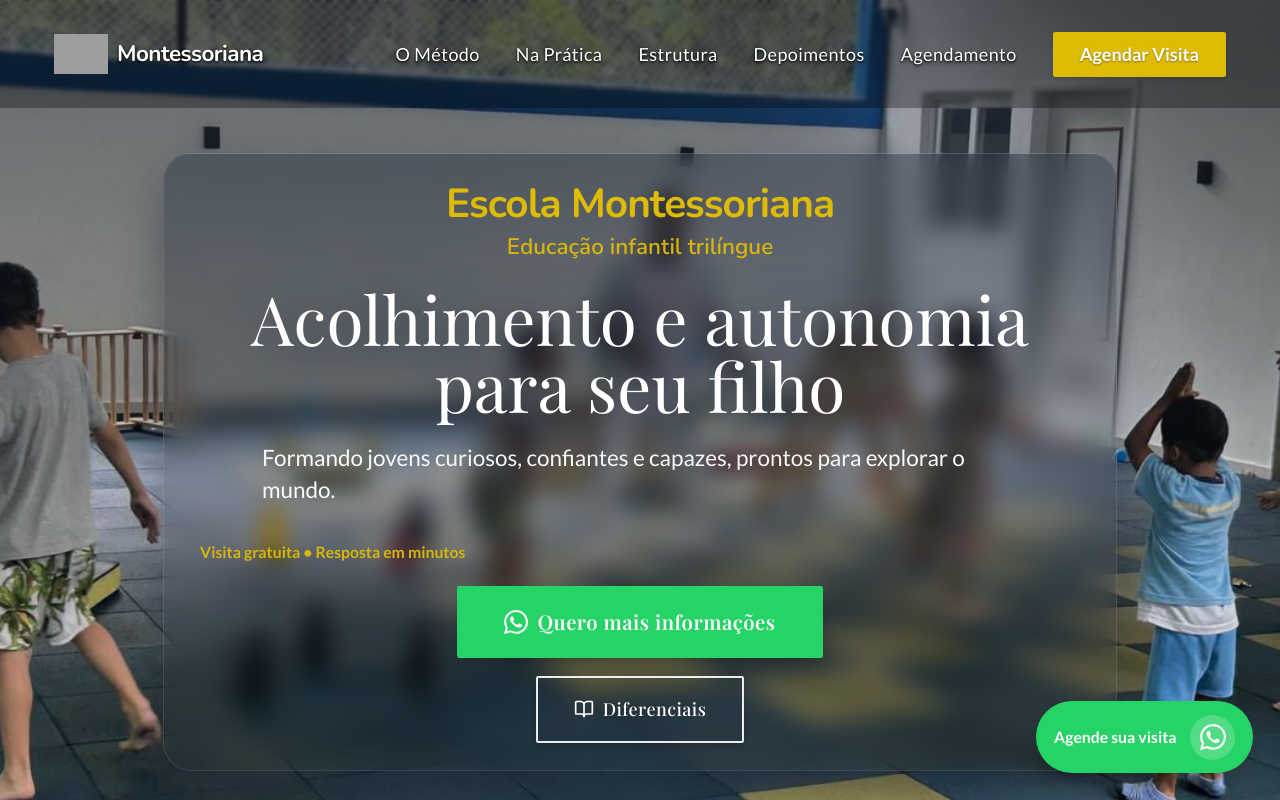
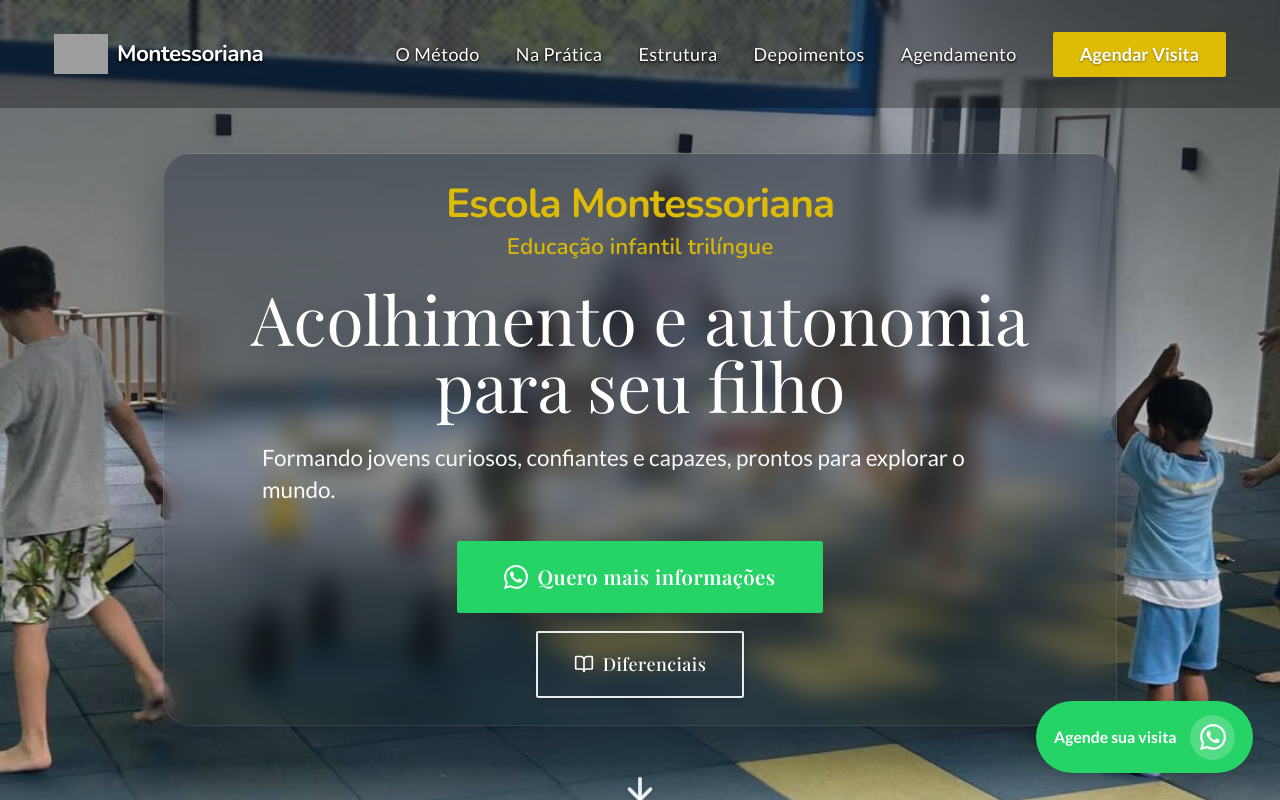
Before and after one commit to cberbel/Escola-montessoriana-site, a React (Vite) app in the folder escola-montessoriana-de-laranjeiras-main/: page / in a window 1280 px wide. Shown: the top 800 px of the page. Built offline with nearby package versions, Linux system fonts and the light colour scheme; grey boxes are pictures that could not be loaded.

Commit message:
Remove texto "Visita gratuita / Resposta em minutos" da tela inicial
Co-Authored-By: Claude Fable 5 <noreply@anthropic.com>

```diff
--- a/escola-montessoriana-de-laranjeiras-main/components/Hero.tsx
+++ b/escola-montessoriana-de-laranjeiras-main/components/Hero.tsx
@@ -56,9 +56,6 @@ export const Hero: React.FC = () => {
             Formando jovens curiosos, confiantes e capazes, prontos para explorar o mundo.
           </p>
 
-          <p className="text-montessori-gold/95 text-xs sm:text-sm font-semibold mb-4 sm:mb-5">
-            Visita gratuita • Resposta em minutos
-          </p>
           <div className="flex flex-col gap-3 sm:gap-4 justify-center items-center">
             <a
               href="https://wa.me/5521993311000?text=Ol%C3%A1!%20Gostaria%20de%20saber%20mais%20sobre%20a%20Escola%20Montessoriana."
```
